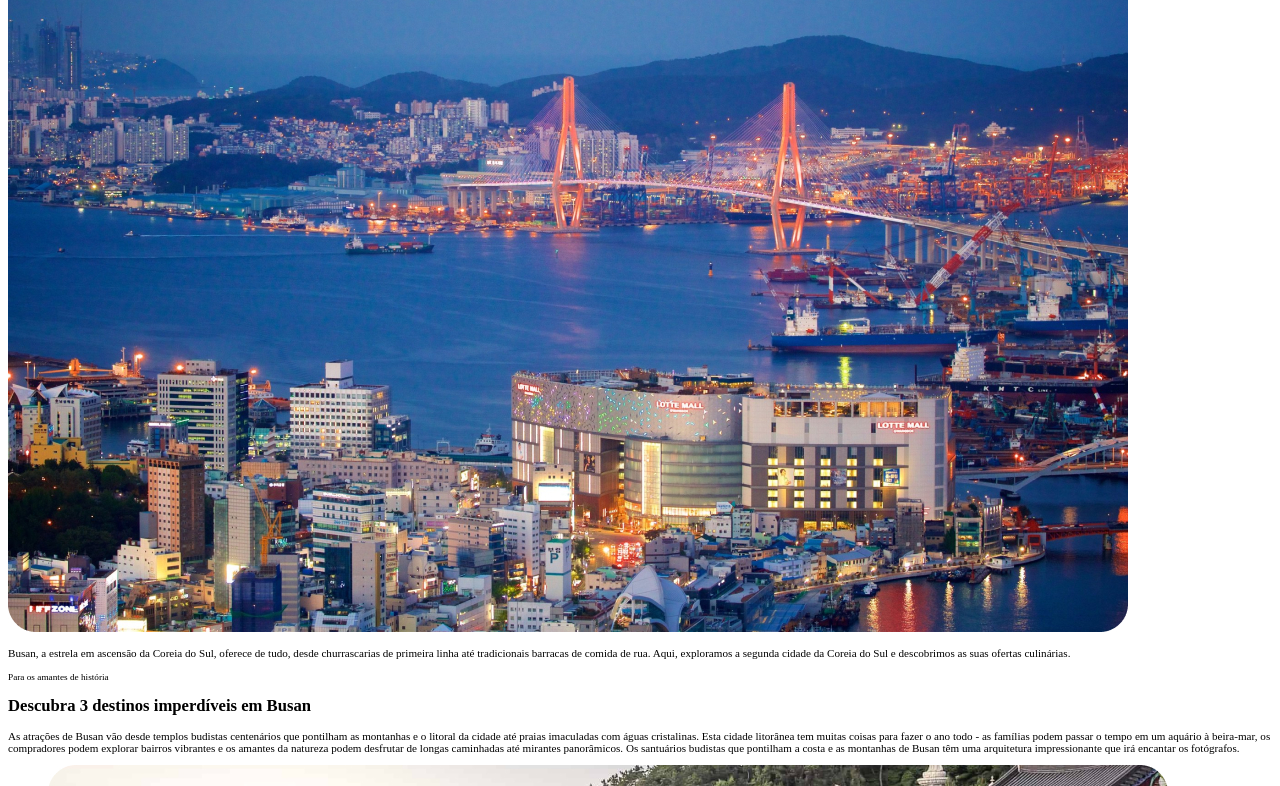
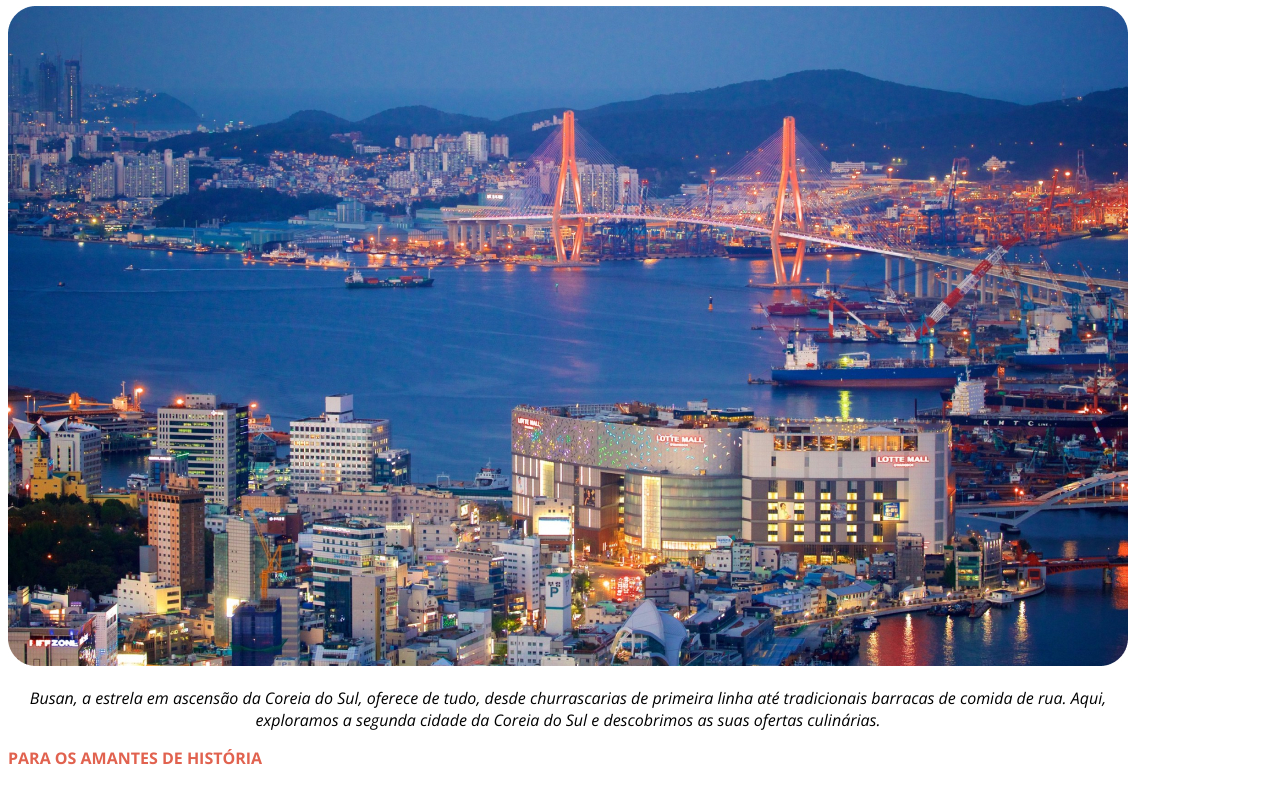
Before and after one commit to jean-msilvaa/desafio--1, a plain HTML site: page index.html in a window 1280 px wide. Shown: the part 110-896 px from the top of the page. Drawn offline with nearby package versions, Linux system fonts and the light colour scheme.

Commit message:
editando subtitle

```diff
--- a/index.html
+++ b/index.html
@@ -1,26 +1,31 @@
 <!DOCTYPE html>
 <html lang="pt-br">
 <head>
+  <link rel="preconnect" href="https://fonts.googleapis.com">
+  <link rel="preconnect" href="https://fonts.gstatic.com" crossorigin>
   <meta charset="UTF-8">
   <meta name="viewport" content="width=device-width, initial-scale=1.0">
   <title>Local Turistico</title>
 
   <link rel="stylesheet" href="style.css">
+  <link href="https://fonts.googleapis.com/css2?family=Open+Sans:ital,wght@0,300..800;1,300..800&display=swap" rel="stylesheet">
 </head>
 <body>
   <div id="header">
-    <small>Sua próxima viagem:<small>
+    <small class="headline">Sua próxima viagem:</small>
     <h1>Conheça Busan</h1>
-    <img src="assets/image1.jpg" alt="Imagem da cidade de Busan">
-    <p>
+    <img src="assets/image1.jpg" alt="Vista panorâmica da cidade de Busan">
+    <p class="subtitle">
       Busan, a estrela em ascensão da Coreia do Sul, oferece de tudo, desde churrascarias de primeira linha até tradicionais barracas de comida de rua. Aqui, exploramos a segunda cidade da Coreia do Sul e descobrimos as suas ofertas culinárias.
     </p>
   </div>
   <main>
+
     <div id="divider"></div>
+
     <div id="page">
       <section id="historylovers"></section>
-      <small>Para os amantes de história</small>
+      <small class="headline">Para os amantes de história</small>
       <h2>Descubra 3 destinos imperdíveis em Busan</h2>
       <p>
         As atrações de Busan vão desde templos budistas centenários que pontilham as montanhas e o litoral da cidade até praias imaculadas com águas cristalinas. Esta cidade litorânea tem muitas coisas para fazer o ano todo - as famílias podem passar o tempo em um aquário à beira-mar, os compradores podem explorar bairros vibrantes e os amantes da natureza podem desfrutar de longas caminhadas até mirantes panorâmicos.
--- a/style.css
+++ b/style.css
@@ -0,0 +1,26 @@
+:root {
+  font-family: "Open Sans", sans-serif;
+}
+
+body {
+  width: 1120px;
+}
+#header .subtitle {
+  text-align: center;
+  font-style: italic;
+  font-size: 16px;
+}
+.headline {
+  font-size: 16px;
+  line-height: 22px;
+  font-weight: bold;
+  color: #e1624f;
+  text-transform: uppercase;
+  }
+
+  .divider {
+    width: 100%;
+    height: 1px;
+    margin: 36px 0;
+    background-color: #d9d9d9;
+  }
```
